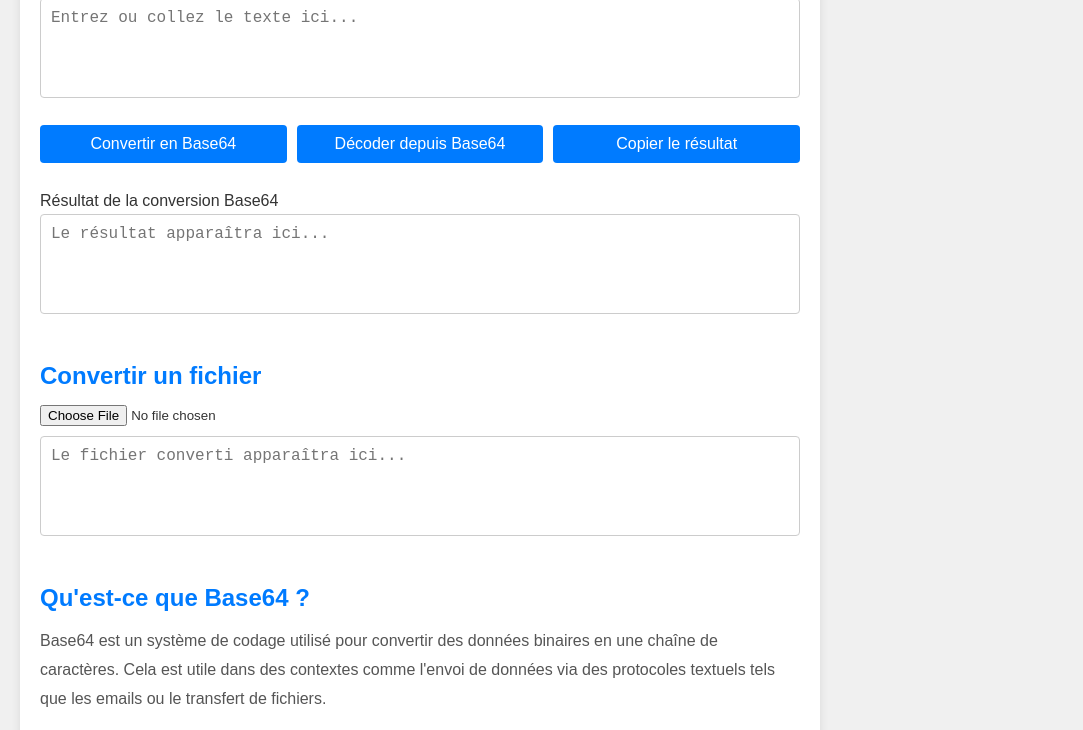
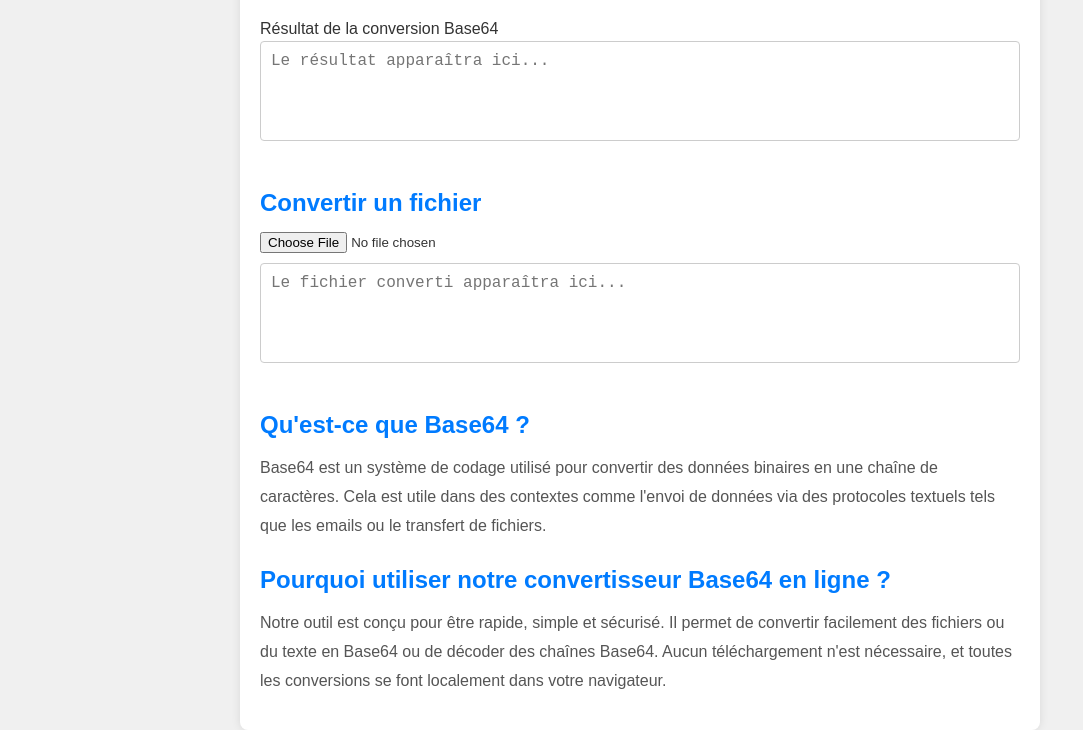
Before and after one commit to nextool/base64, a plain HTML site: page index.html in a window 1280 px wide. Shown: the part 139-869 px from the top of the page, without its empty margins (0-1083 px from the left). Drawn offline with Linux system fonts and the light colour scheme.

Commit message:
[center]

```diff
--- a/styles/style.css
+++ b/styles/style.css
@@ -12,7 +12,8 @@
     color: #333;
     line-height: 1.6;
     display: flex;
-    flex-direction: column;
+    justify-content: center;
+    align-items: center;
     /* Pour permettre au footer de se placer en bas */
     min-height: 100vh;
     padding: 20px;
```
